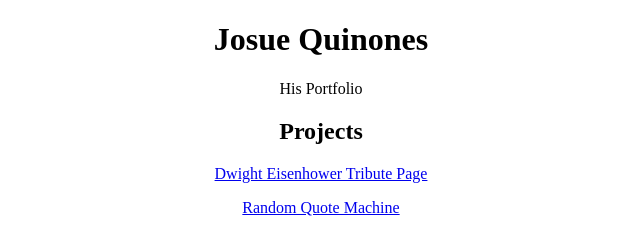
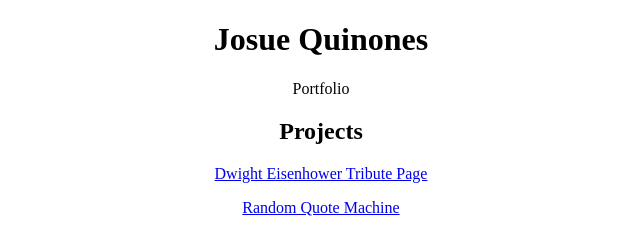
Before and after one commit to jquinones5/jquinones5.github.io, a plain HTML site: page index.html in a window 1280 px wide. Shown: the top 230 px of the page, 319-959 px from the left. Drawn offline with Linux system fonts and the light colour scheme.

Commit message:
Syntax
Removed 'His' from 'His Portfolio'

```diff
--- a/index.html
+++ b/index.html
@@ -10,7 +10,7 @@ color: black;
 <title>jquinones5.github.io</title>
 <body>
 <h1>Josue Quinones</h1>
-<p>His Portfolio</p>
+<p>Portfolio</p>
 <h2>Projects</h2>
 <p><a href='https://codepen.io/JosueDavid123/full/ZLExoG' target='_blank'>Dwight Eisenhower Tribute Page</a></p>
 <p><a href='https://codepen.io/JosueDavid123/full/NMJPro' target='_blank'>Random Quote Machine</a></p>
```
